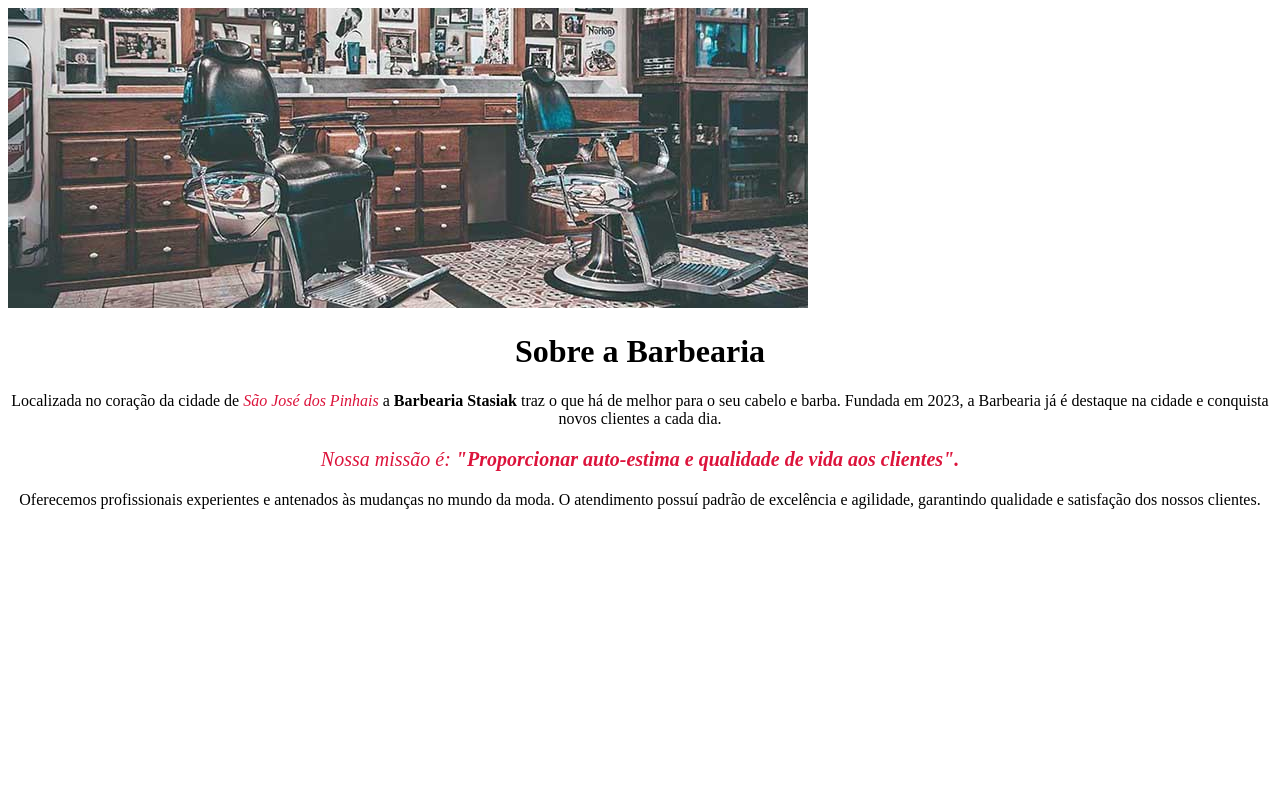
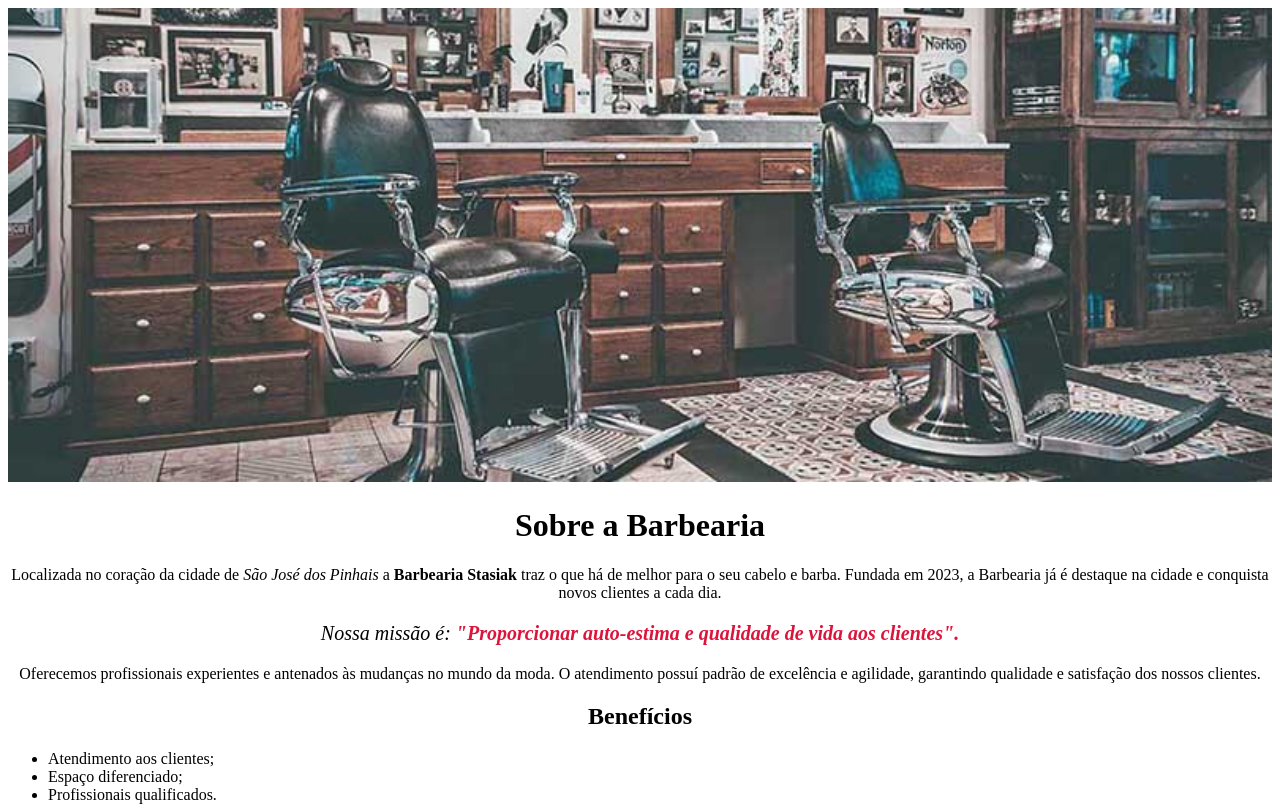
Before and after one commit to StasiakLucas/Barbearia-2G, a plain HTML site: page index.html in a window 1280 px wide. Shown: the top 808 px of the page. Drawn offline with Linux system fonts and the light colour scheme.

Commit message:
18/04/24

```diff
--- a/index.html
+++ b/index.html
@@ -10,7 +10,7 @@
 
 <body>
 
-  <img src="banner.jpg">
+  <img id="banner" src="banner.jpg">
 
   <h1>Sobre a Barbearia</h1>
 
@@ -20,6 +20,16 @@
 
   <p>Oferecemos profissionais experientes e antenados às mudanças no mundo da moda. O atendimento possuí padrão de excelência e agilidade, garantindo qualidade e satisfação dos nossos clientes.</p>
 
+  <h2>Benefícios</h2>
+
+  <ul>
+    <li>Atendimento aos clientes;</li>
+    <li>Espaço diferenciado;</li>
+    <li>Profissionais qualificados.</li>
+  </ul>
+
+  <img src="beneficios.jpg">
+
 </body>
 
 </html>
--- a/style.css
+++ b/style.css
@@ -10,6 +10,14 @@ p {
   font-size: 20px;
 }
 
-em{
+em strong{
   color: crimson;
 }
+
+#banner{
+  width: 100%;
+}
+
+h2{
+  text-align: center;
+}
```
